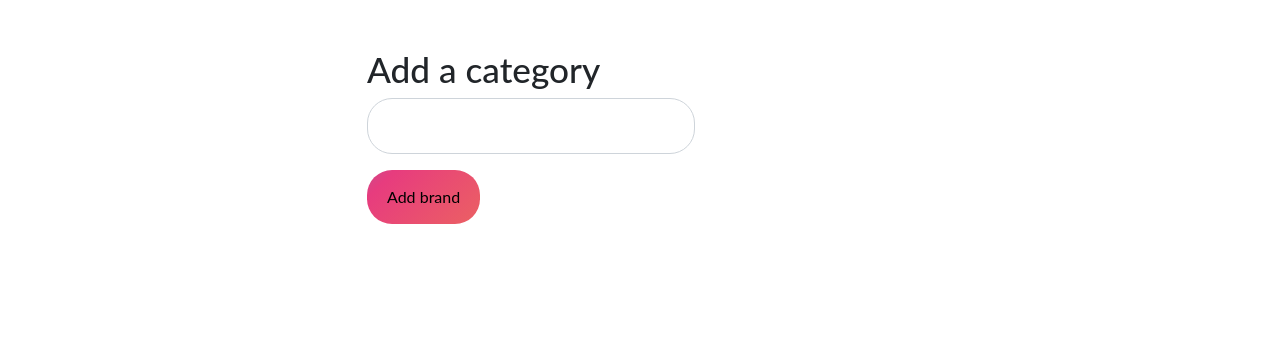
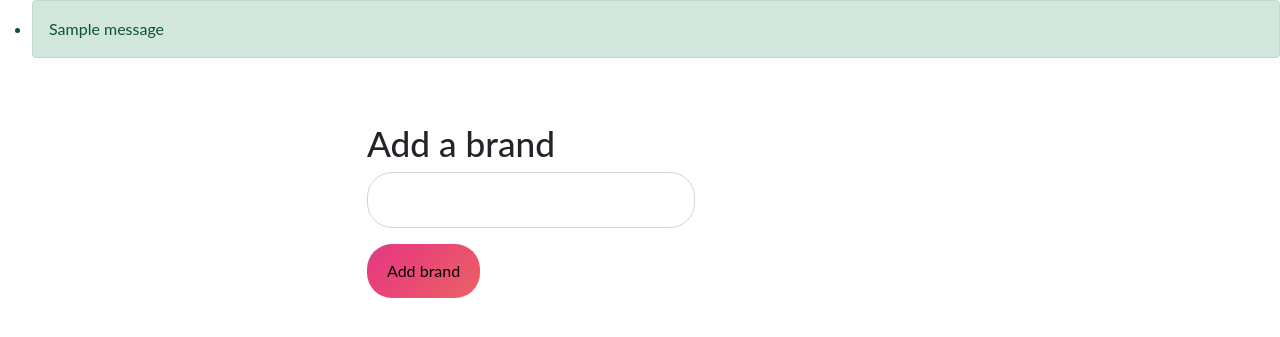
Before and after one commit to bouncei/Ecommerce, a Flask app: page /addbrand in a window 1280 px wide. Shown: the part 55-392 px from the top of the page. Run offline with Flask 2, Linux system fonts and the light colour scheme; tables that the repository leaves empty hold one stand-in row (values such as "Sample post"); one stand-in notice (Sample message) is shown; some libraries are stand-ins or nearby versions.

Commit message:
Adding product brands and categories to the database

```diff
--- a/shop/admin/routes.py
+++ b/shop/admin/routes.py
@@ -42,7 +42,7 @@ def login():
             session['email'] = form.email.data
             flash(f'Welcome {form.email.data}, your\'e logged in.', 'success')
 
-            return redirect(request.args.get('next') or url_for('admin'))
+            return redirect(request.args.get('next') or url_for('home'))
 
         else:
             flash( 'Wrong password please try again', 'danger')
--- a/shop/products/routes.py
+++ b/shop/products/routes.py
@@ -1,5 +1,7 @@
-from flask import redirect, render_template, url_for, flash, request
+from os import name
+from flask import redirect, render_template, url_for, flash, request, session
 from shop import db, app
+from .models import Brand, Category
 
 
 
@@ -7,4 +9,26 @@ from shop import db, app
 
 @app.route('/addbrand', methods=['GET', 'POST'])
 def addbrand():
-    return render_template('products/addbrand.html', title='Add Brand')
+    if request.method == 'POST':
+        brand_name = request.form.get('brand')
+        brand = Brand(name=brand_name)
+
+        db.session.add(brand)
+        flash(f'The brand {brand_name} has been added to the database', 'success')
+        # db.session.commit()
+        return redirect(url_for('addbrand'))
+    return render_template('products/addbrand.html', title='Add Brand', brands='brands')
+
+
+
+@app.route('/addcat', methods=['GET', 'POST'])
+def addcat():
+    if request.method == 'POST':
+        category_name = request.form.get('category')
+        category = Category(name=category_name)
+
+        db.session.add(category)
+        flash(f'The brand {category_name} has been added to the database', 'success')
+        # db.session.commit()
+        return redirect(url_for('addcat'))
+    return render_template('products/addbrand.html')
--- a/shop/templates/admin/nice.html
+++ /dev/null
@@ -1 +0,0 @@
-<h1>Nice work comerade</h1>
--- a/shop/templates/layout.html
+++ b/shop/templates/layout.html
@@ -49,6 +49,16 @@
          </ul>
        </nav>
        </div>
+
+       {% with messages = get_flashed_messages(with_categories=true) %}
+  {% if messages %}
+    <ul class=flashes>
+    {% for category, message in messages %}
+      <li class="alert alert-{{ category }}">{{ message }}</li>
+    {% endfor %}
+    </ul>
+  {% endif %}
+{% endwith %}
     {% block content %}
 
     {% endblock %}
--- a/shop/templates/products/addbrand.html
+++ b/shop/templates/products/addbrand.html
@@ -1,6 +1,8 @@
 {% extends "layout.html" %}
 
 {% block content %}
+
+
 
 <div class="container">
     <div class="row">
@@ -17,7 +19,7 @@
                 <h1 class="text-center mt-5">Add a category</h1>
                 <form action="" method="POST">
                     <input type="text" name="category" class="form-control">
-                    <input type="submit" value="Add brand" class="btn btn-info mt-3">
+                    <input type="submit" value="Add category" class="btn btn-info mt-3">
                 </form>
             {% endif %}
         </div>
```
Also changed, not shown: shop/templates/admin/index.html (+1 -9 lines), myshop.db.
